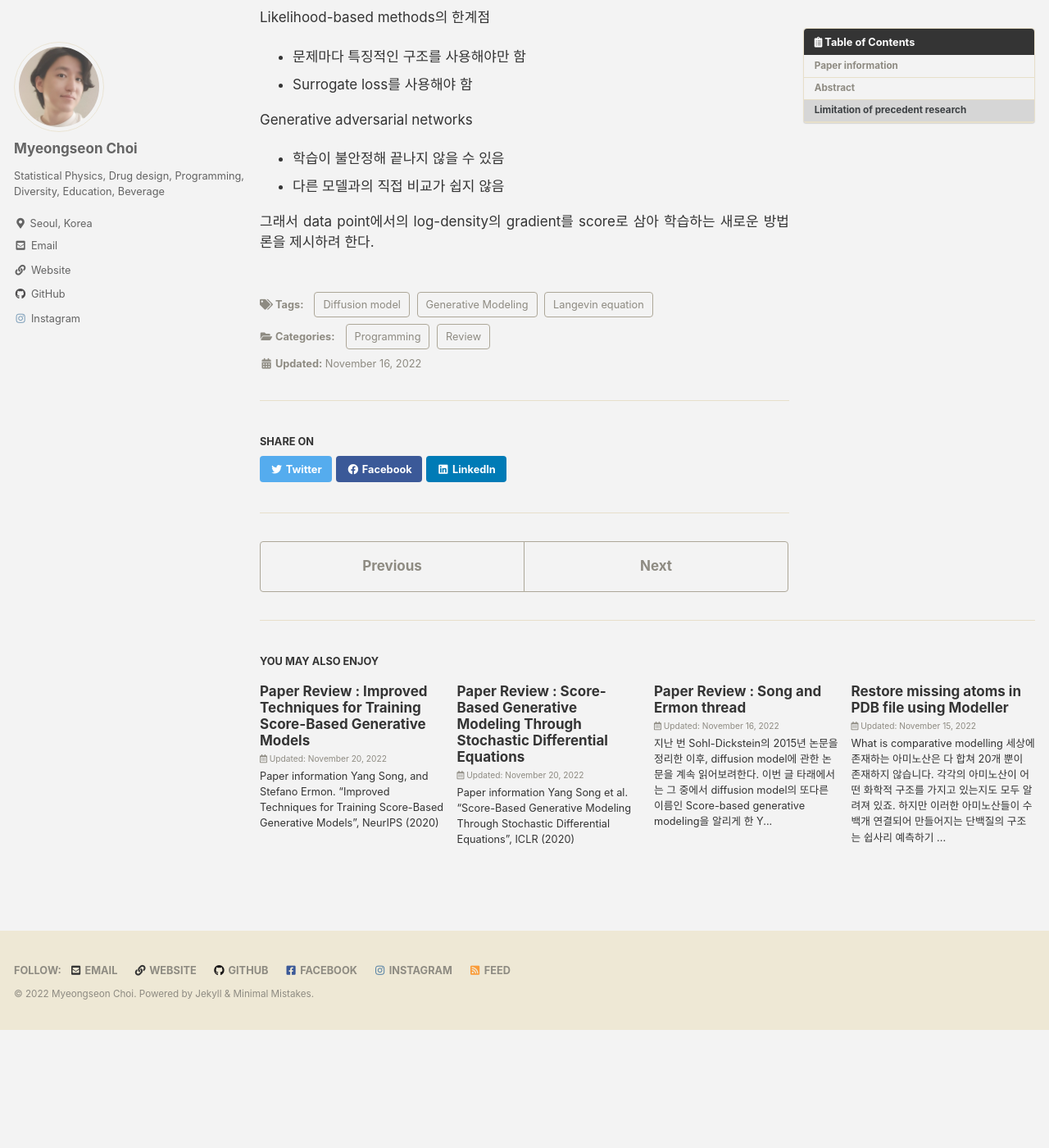
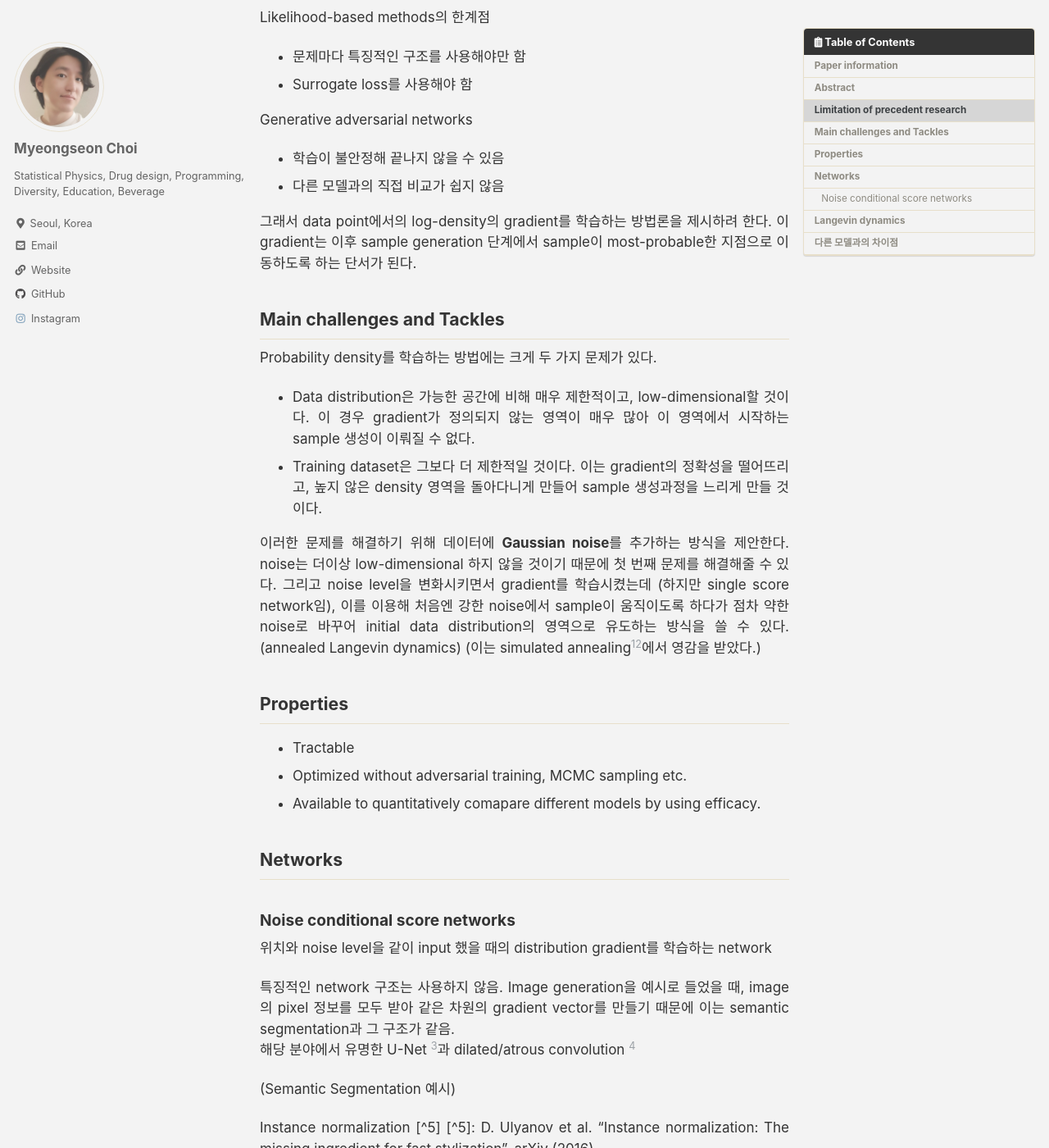
Before and after one commit to key262yek/key262yek.github.io, a Jekyll site: the page built from _posts/2022-11-16-song_2019.md, in a window 1280 px wide and 1400 px high, scrolled down 884 px. Shown: the whole window at 82% size. Built offline with Jekyll 4.4.1, drawn with Linux system fonts in a browser that asks for light colours; cached includes are drawn as plain includes; nearby versions of some CDN libraries; before the commit the page ends 2140 px from its top, so only the background shows below that; some of the changed text lies outside the part shown.

Commit message:
Update 2022-11-16-song_2019.md

```diff
--- a/_posts/2022-11-16-song_2019.md
+++ b/_posts/2022-11-16-song_2019.md
@@ -32,4 +32,52 @@ Generative adversarial networks
 - 학습이 불안정해 끝나지 않을 수 있음
 - 다른 모델과의 직접 비교가 쉽지 않음
 
-그래서 data point에서의 log-density의 gradient를 score로 삼아 학습하는 새로운 방법론을 제시하려 한다.
+그래서 data point에서의 log-density의 gradient를 학습하는 방법론을 제시하려 한다.
+이 gradient는 이후 sample generation 단계에서 sample이 most-probable한 지점으로 이동하도록 하는 단서가 된다.
+
+## Main challenges and Tackles
+Probability density를 학습하는 방법에는 크게 두 가지 문제가 있다.
+- Data distribution은 가능한 공간에 비해 매우 제한적이고, low-dimensional할 것이다. 이 경우 gradient가 정의되지 않는 영역이 매우 많아 이 영역에서 시작하는 sample 생성이 이뤄질 수 없다.
+- Training dataset은 그보다 더 제한적일 것이다. 이는 gradient의 정확성을 떨어뜨리고, 높지 않은 density 영역을 돌아다니게 만들어 sample 생성과정을 느리게 만들 것이다.
+
+이러한 문제를 해결하기 위해 데이터에 **Gaussian noise**를 추가하는 방식을 제안한다.
+noise는 더이상 low-dimensional 하지 않을 것이기 때문에 첫 번째 문제를 해결해줄 수 있다.
+그리고 noise level을 변화시키면서 gradient를 학습시켰는데 (하지만 single score network임), 이를 이용해 처음엔 강한 noise에서 sample이 움직이도록 하다가 점차 약한 noise로 바꾸어 initial data distribution의 영역으로 유도하는 방식을 쓸 수 있다. (annealed Langevin dynamics)
+(이는 simulated annealing[^1][^2]에서 영감을 받았다.)
+
+[^1]: S.Kirkpatric et al. "Optimiation by simulated annealing". *Science* (1983)
+[^2]: R.M. Neal. "Annealed importance sampling". *Statistics and computing*. (2001)
+
+## Properties
+- Tractable
+- Optimized without adversarial training, MCMC sampling etc.
+- Available to quantitatively comapare different models by using efficacy.
+
+## Networks
+### Noise conditional score networks
+위치와 noise level을 같이 input 했을 때의 distribution gradient를 학습하는 network
+
+특징적인 network 구조는 사용하지 않음.
+Image generation을 예시로 들었을 때, image의 pixel 정보를 모두 받아 같은 차원의 gradient vector를 만들기 때문에 이는 semantic segmentation과 그 구조가 같음.
+해당 분야에서 유명한 U-Net [^3]과 dilated/atrous convolution [^4]
+
+[^3]: O.Ronneberger et al. "U-Net: Convolutional networks for biomedical image segmentation". *MICCAI*, (2015)
+[^4]: F. Yu et al. "Multi-scale context aggregation by dilated convolutions". *ICLR*. (2016)
+
+(Semantic Segmentation 예시)
+
+Instance normalization [^5]
+[^5]: D. Ulyanov et al. "Instance normalization: The missing ingredient for fast stylization". arXiv (2016)
+
+## Langevin dynamics
+Basic
+constant signal-to-noise ratio
+
+## 다른 모델과의 차이점
+GANs - adversarial network가 필요함
+
+Sohl. Dickstein은 Noisy distribution에서 data distribution을 복원하는 kernel as Markov chain을 학습하는 방식.
+data distribution에서 random noise 가는 과정을 학습할 때 매우 조금씩 변화시켜야 하며, 그로 인해 수천번의 학습이 필요함.
+
+이 논문에서는 noisy picture에서 Random motion을 거쳐 data distribution 위의 한 점으로 이동하게 하는 method를 학습한 것.
+adversarial network도 필요 없음.
```
